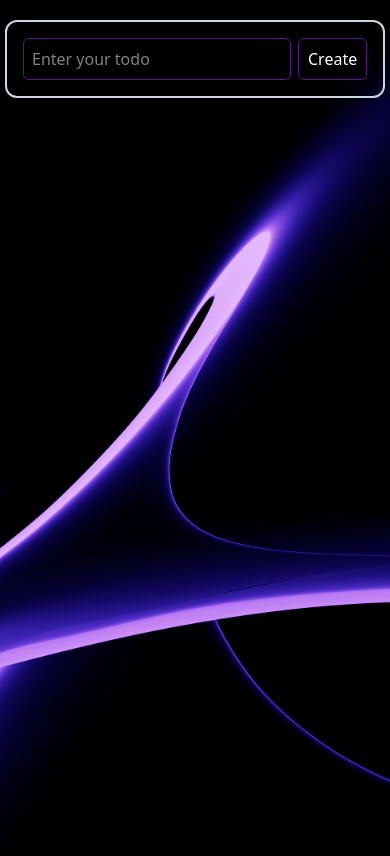
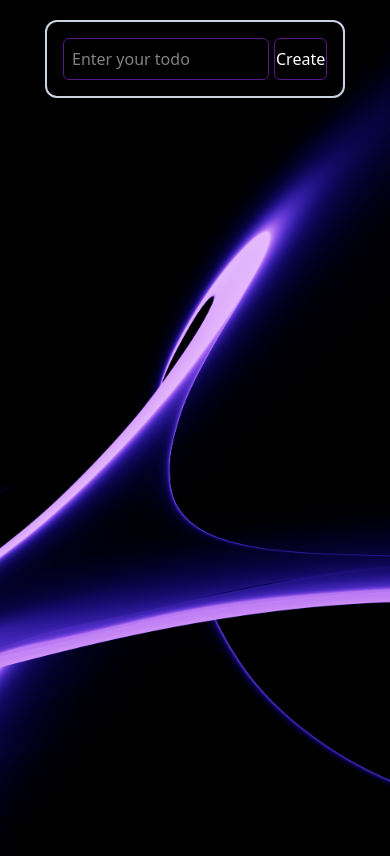
Before and after one commit to Muslima-coder/6-oy.2.2-vazifa, a React app: page / in a window 390 px wide. Shown: the top 856 px of the page. Built offline with nearby package versions, Linux system fonts and the light colour scheme; the HTML template or start-up script is replaced by a standard one.

Commit message:
update commit

```diff
--- a/src/modules/formTodo.jsx
+++ b/src/modules/formTodo.jsx
@@ -13,7 +13,7 @@ const formTodo = ({todos, setTodos}) => {
       }
 
 return(
-    <form onSubmit={handleSubmit} className="bg-transparent border-[2px] border-slate-300 p-4 rounded-xl w-[380px] mx-auto mt-5 flex justify-between items-center">
+    <form onSubmit={handleSubmit} className="bg-transparent border-[2px] border-slate-300 p-4 rounded-xl w-[300px] sm:w-[380px] mx-auto mt-5 flex justify-between items-center">
         <input maxLength={10} className="outline-none w-[78%] border-[1.5px] text-white border-purple-900 shadow-md   p-2 rounded-md" autoComplete="off" required type="text" placeholder="Enter your todo" name="todo" />
         <button className="w-[20%] py-2 rounded-md cursor-pointer border-[1.5px] border-purple-900 text-white hover:scale-[1.04] duration-500" type="submit">Create</button>
       </form>
--- a/src/modules/listTodo.jsx
+++ b/src/modules/listTodo.jsx
@@ -16,7 +16,7 @@ const listTodo = ({todos, setTodos}) => {
     <div>
       <ul className="flex justify-center mx-auto sm:justify-between p-20 items-center flex-wrap  w-full gap-[20px]">
         {todos.map((item, index) => (
-          <li key={item.id} className="sm:w-[300px] w-[250px] p-3 rounded-md shadow-xl shadow-slate-400 flex justify-between ">
+          <li key={item.id} className="sm:w-[300px] w-[280px] p-3 rounded-md shadow-xl shadow-slate-400 flex justify-between ">
             <div className="flex items-center gap-1">
               <span className="sm:text-[17px] text-[14px] font-medium text-white">#{index +1}</span>
               <strong className="sm:text-[17px] text-[14px] font-medium text-white">{item.title}</strong>
```
